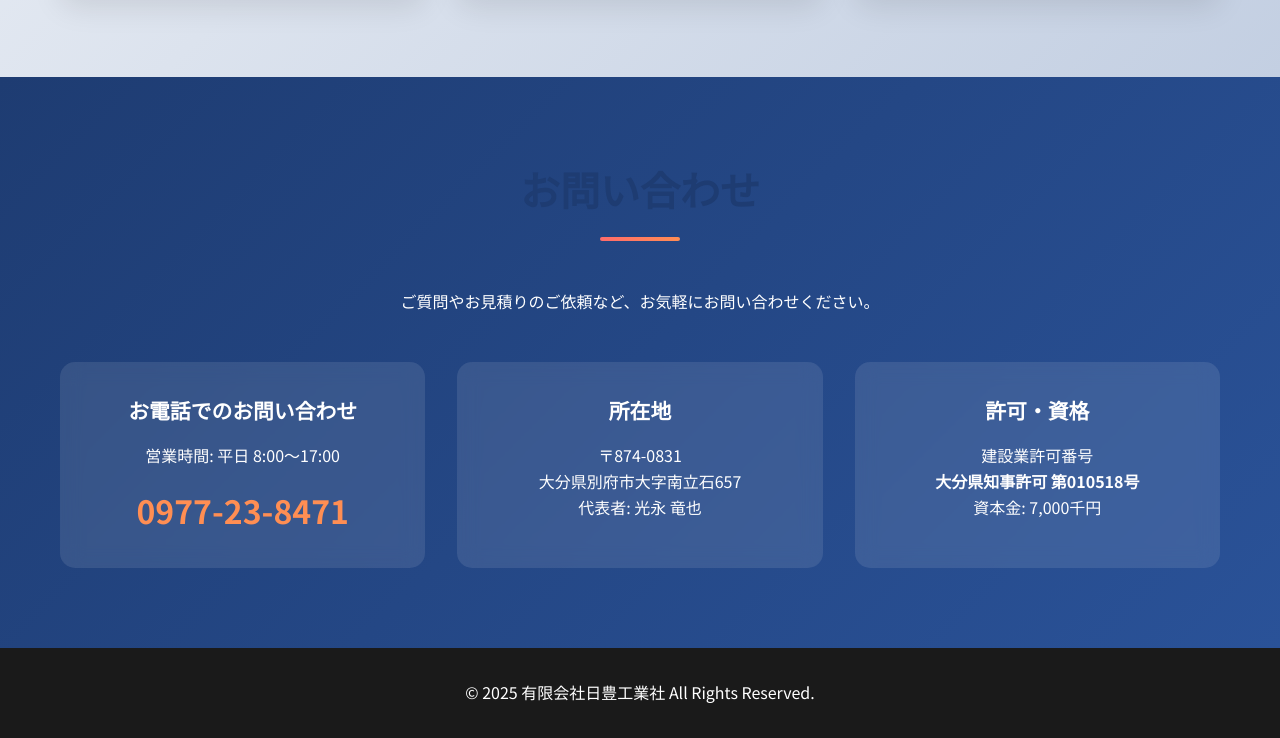
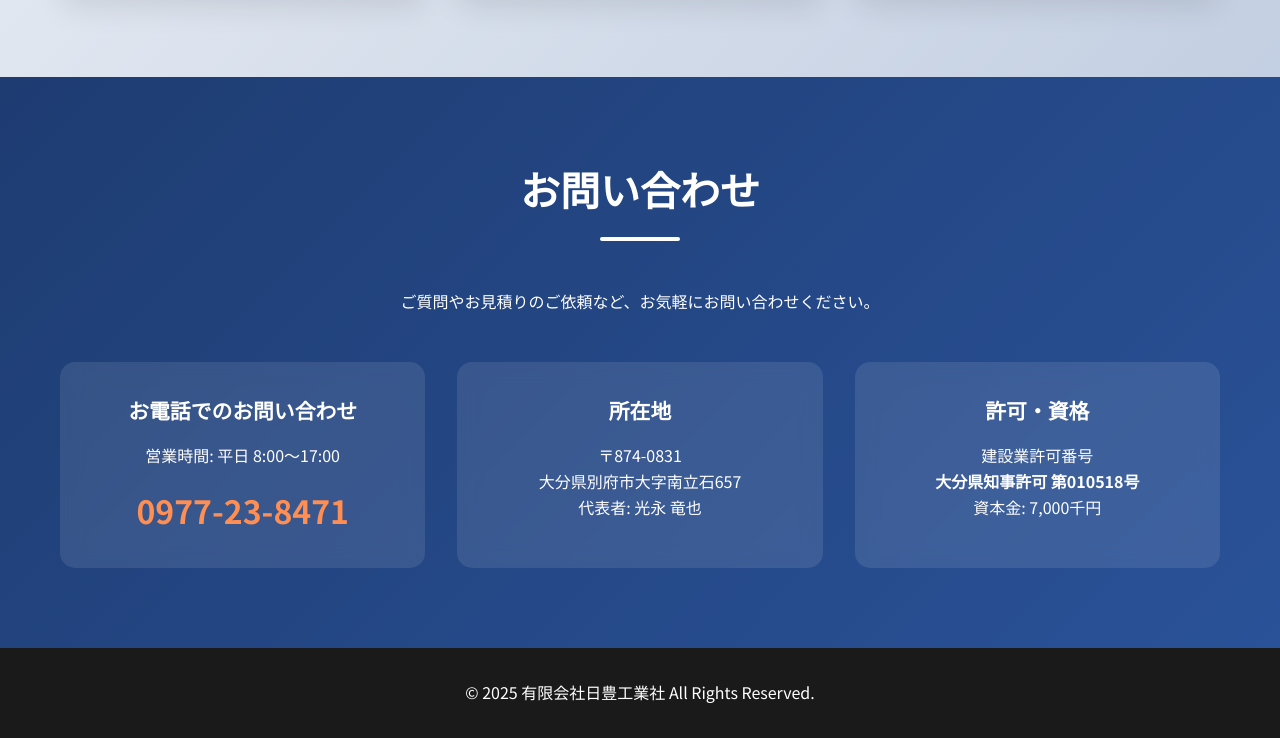
Before and after one commit to Shibuyanoyu/nittokougyou, a plain HTML site: page index.html in a window 1280 px wide. Shown: the part 2526-3264 px from the top of the page. Drawn offline with Linux system fonts and the light colour scheme.

Commit message:
Update index.html

```diff
--- a/index.html
+++ b/index.html
@@ -291,6 +291,15 @@
             padding: 5rem 0;
             background: linear-gradient(135deg, #1e3c72 0%, #2a5298 100%);
             color: white; /* 文字色を白に変更 */
+        }
+
+        /* タイトルスタイルを共通化 */
+        .contact .section-title {
+            color: white;
+        }
+
+        .contact .section-title::after {
+            background: white;
         }
 
         .contact-content {
```
